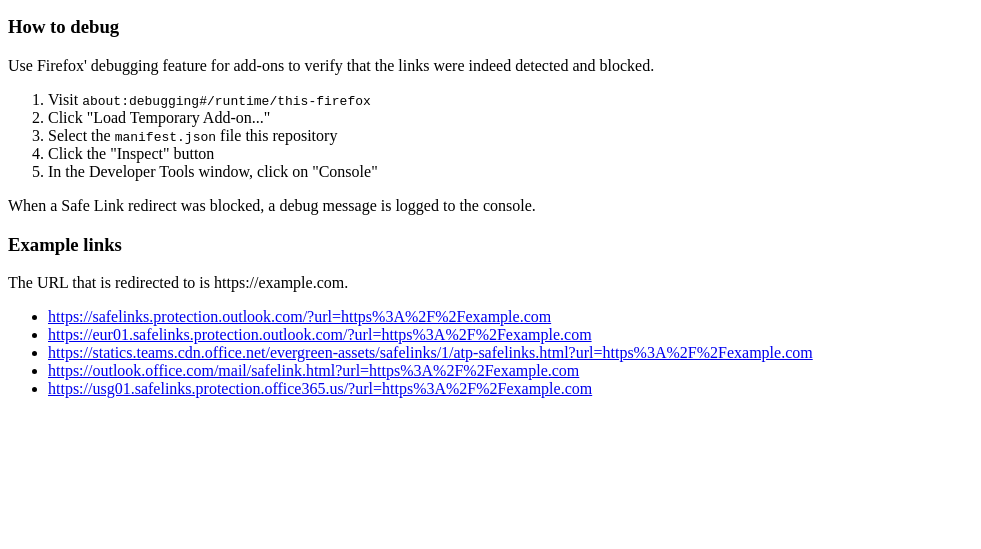
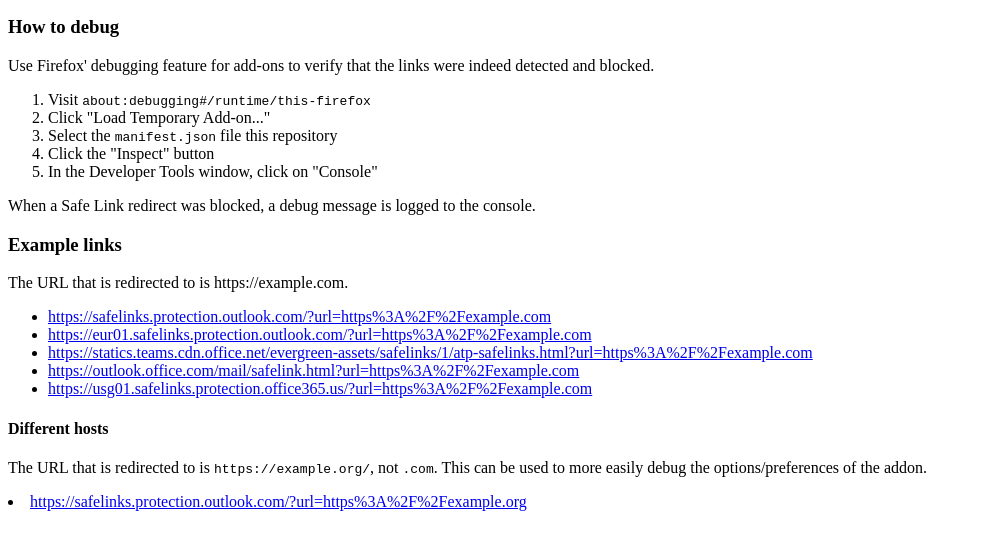
Before and after one commit to wtimme/firefox-remove-safelinks, a browser extension: page test-page.html in a window 1280 px wide. Shown: the part 87-636 px from the top of the page, without its empty margins (0-981 px from the left). Drawn offline with Linux system fonts and the light colour scheme.

Commit message:
Add test URL with "example.org" host
This can be used to test the preferences of the addon.

```diff
--- a/test-page.html
+++ b/test-page.html
@@ -54,6 +54,19 @@
       </a>
     </li>
   </ul>
+
+  <h4>Different hosts</h4>
+
+  <p>
+    The URL that is redirected to is <code>https://example.org/</code>, not <code>.com</code>.
+    This can be used to more easily debug the options/preferences of the addon.
+  </p>
+
+  <li>
+    <a href="https://safelinks.protection.outlook.com/?url=https%3A%2F%2Fexample.org">
+      https://safelinks.protection.outlook.com/?url=https%3A%2F%2Fexample.org
+    </a>
+  </li>
 </body>
 
 </html>
```
